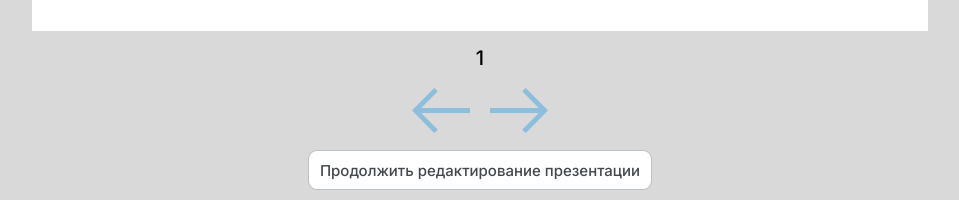
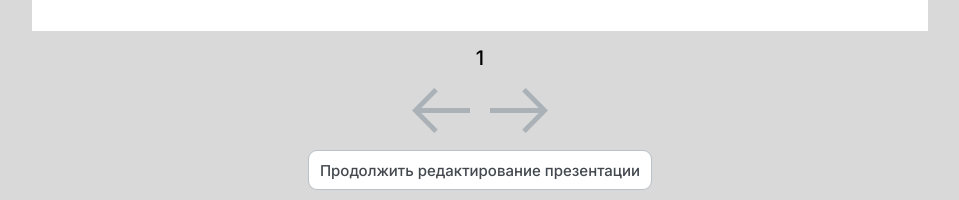
Before and after one commit to Exevald/flider, a React (Create React App) app: page /presentation/watch in a window 1280 px wide. Shown: the part 613-813 px from the top of the page, without its empty margins (160-1119 px from the left). Built offline with nearby package versions, Linux system fonts and the light colour scheme.

Commit message:
Сделал стрелки серыми и при крайних слайдах

```diff
--- a/src/view/pages/PresentationView/PresentationView.tsx
+++ b/src/view/pages/PresentationView/PresentationView.tsx
@@ -42,18 +42,35 @@ const PresentationView = (props: PresentationViewProps) => {
                 {slides[props.slideShowCurrentSlideIndex]}
                 <p className={styles.slideNumberText}>{props.slideShowCurrentSlideIndex + 1}</p>
                 <div className={styles.arrows}>
+
+                    {
+                        props.slideShowCurrentSlideIndex === 0 ?
+                            // если первый
+                            <div
+                                className={`${styles.arrow} ${styles.arrowLeftDisabled}`}>
+                            </div>
+                            :
                             <div
                                 className={`${styles.arrow} ${styles.arrowLeft}`}
                                 onClick={() => {
                                     props.swipeSlideShowSlide(props.slideShowCurrentSlideIndex, "left")
                                 }}>
                             </div>
+                    }
+                    {
+                        props.slideShowCurrentSlideIndex == props.countOfSlides - 1 ?
+                            // если последний
+                            <div
+                                className={`${styles.arrow} ${styles.arrowRightDisabled}`}>
+                            </div>
+                            :
                             <div
                                 className={`${styles.arrow} ${styles.arrowRight}`}
                                 onClick={() => {
                                     props.swipeSlideShowSlide(props.slideShowCurrentSlideIndex, "right")
                                 }}>
                             </div>
+                    }
                 </div>
                 <Link to={"/presentation"}>
                     <Button viewStyle={"goToEditor"} onClick={() => {
```
Lines whose indentation alone changed are shown as unchanged.
